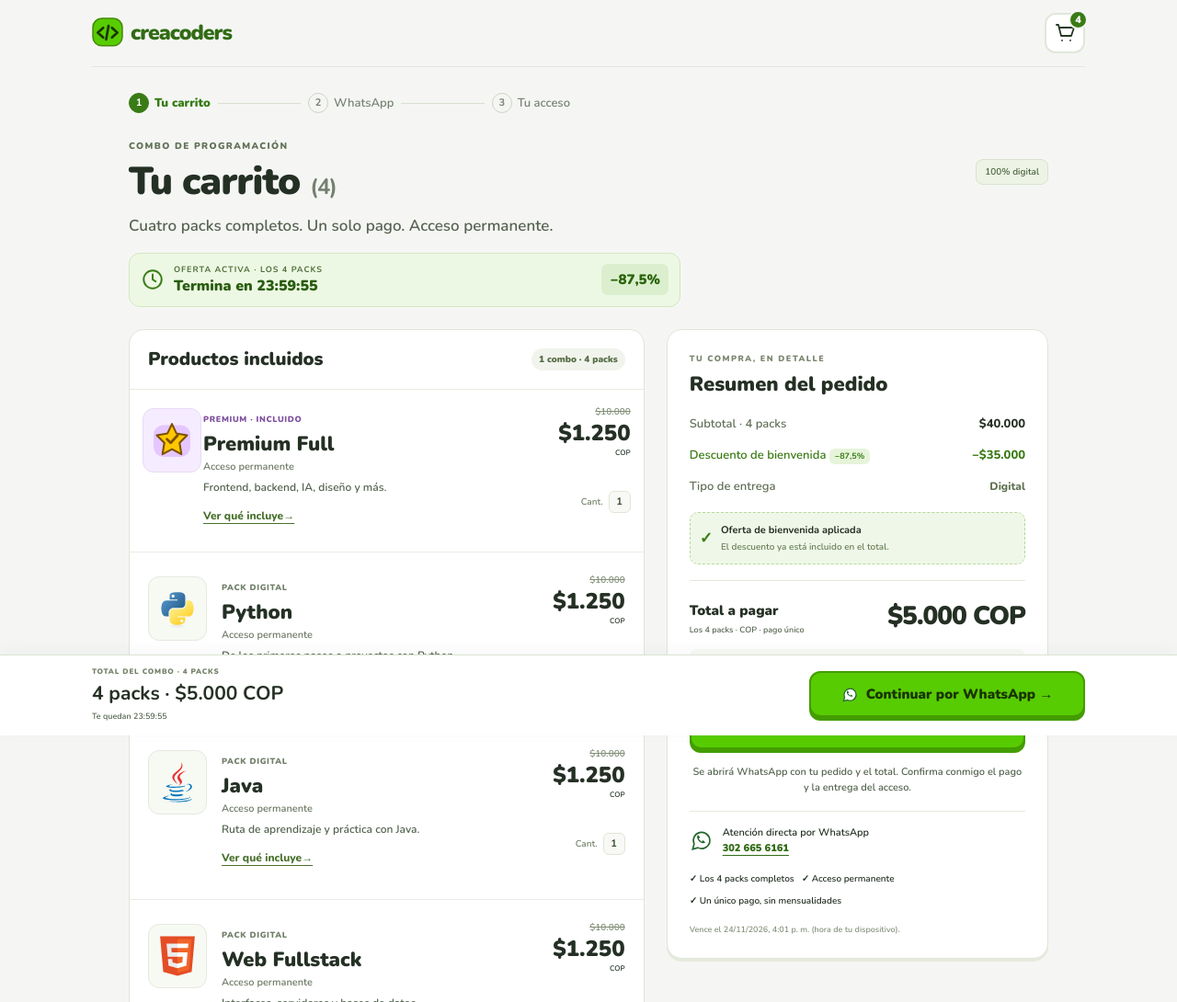
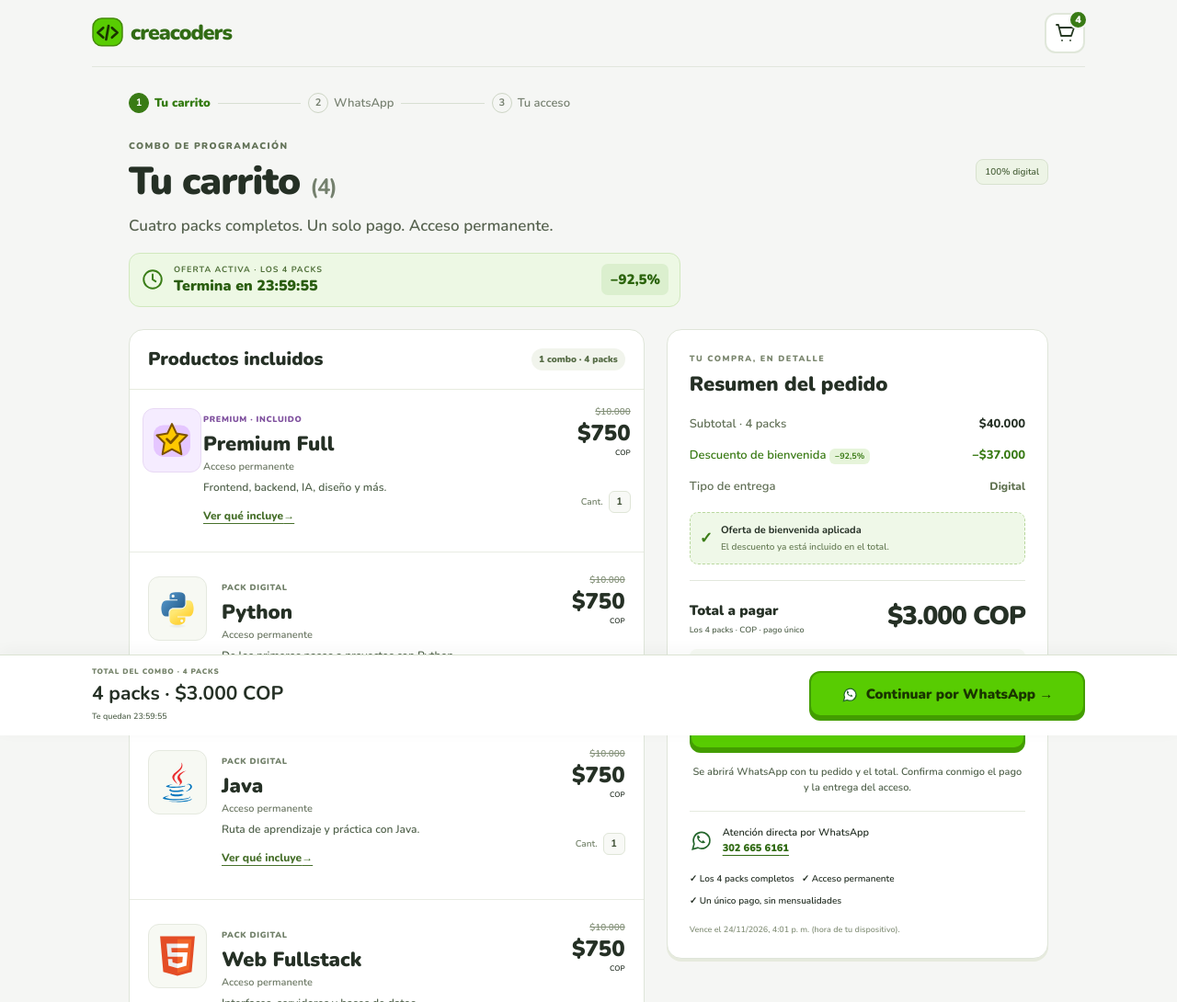
Before and after one commit to JohanBrionis/CreaCodersCol, a plain HTML site: page index.html in a window 1280 px wide. Shown: the top 1090 px of the page at 92% size. Drawn offline with nearby package versions, Linux system fonts and the light colour scheme.

Commit message:
feat: offer four permanent-access packs for COP 3000

```diff
--- a/index.html
+++ b/index.html
@@ -9,7 +9,7 @@
 <meta name="theme-color" content="#58cc02">
 <link rel="stylesheet" href="css/index.css">
 <link rel="stylesheet" href="css/cart.css?v=1">
-<script defer src="js/offer.js?v=2-5000-cart3">
+<script defer src="js/offer.js?v=3000-cart4">
 </script>
 </head>
 <body class="cart-page">
@@ -20,7 +20,7 @@
 </header>
 <main id="contenido" class="wrap checkout">
 <nav class="checkout-progress" aria-label="Proceso de compra"><span aria-current="step"><b>1</b> Tu carrito</span><i aria-hidden="true"></i><span><b>2</b> WhatsApp</span><i aria-hidden="true"></i><span><b>3</b> Tu acceso</span></nav>
-<section class="cart-heading"><div class="cart-title-row"><div><p class="eyebrow">COMBO DE PROGRAMACIÓN</p><h1>Tu carrito <span>(4)</span></h1></div><span class="digital-pill">100% digital</span></div><p class="cart-subtitle">Cuatro packs completos. Un solo pago. Acceso permanente.</p><div class="cart-banner"><svg viewBox="0 0 24 24" aria-hidden="true"><circle cx="12" cy="12" r="9"/><path d="M12 7v5l3 2"/></svg><div><strong data-offer-title>COMPROBANDO TU OFERTA</strong><span data-timer role="timer" aria-label="Tiempo restante de la oferta">Un momento…</span></div><span class="sale-tag" data-discount-row hidden>−87,5%</span></div></section>
+<section class="cart-heading"><div class="cart-title-row"><div><p class="eyebrow">COMBO DE PROGRAMACIÓN</p><h1>Tu carrito <span>(4)</span></h1></div><span class="digital-pill">100% digital</span></div><p class="cart-subtitle">Cuatro packs completos. Un solo pago. Acceso permanente.</p><div class="cart-banner"><svg viewBox="0 0 24 24" aria-hidden="true"><circle cx="12" cy="12" r="9"/><path d="M12 7v5l3 2"/></svg><div><strong data-offer-title>COMPROBANDO TU OFERTA</strong><span data-timer role="timer" aria-label="Tiempo restante de la oferta">Un momento…</span></div><span class="sale-tag" data-discount-row hidden>−92,5%</span></div></section>
 <div class="checkout-grid">
 <section class="cart-panel" id="packs" aria-labelledby="cart-title">
 <div class="panel-heading">
@@ -101,9 +101,9 @@
 <strong>$40.000</strong>
 </div>
 <div class="summary-line discount-line" data-discount-row hidden>
-<span>Descuento de bienvenida <b>−87,5%</b>
+<span>Descuento de bienvenida <b>−92,5%</b>
 </span>
-<strong>−$35.000</strong>
+<strong>−$37.000</strong>
 </div>
 <div class="summary-line"><span>Tipo de entrega</span><strong class="delivery-value">Digital</strong></div><div class="applied-offer" data-discount-row hidden><span aria-hidden="true">✓</span><div><strong>Oferta de bienvenida aplicada</strong><small>El descuento ya está incluido en el total.</small></div></div>
 <div class="total-line">
@@ -133,8 +133,8 @@
 <p>No. El combo incluye los cuatro: Premium Full, Python, Java y Web Fullstack. Los enlaces de cada pack solo te permiten consultar su contenido.</p>
 </details>
 <details>
-<summary>¿Por qué aparece $1.250 en cada pack?</summary>
-<p>Durante la oferta, repartimos el total de $5.000 entre los cuatro packs: $1.250 por pack, un descuento del 87,5% respecto a su valor normal. La compra es del combo completo.</p>
+<summary>¿Por qué aparece $750 en cada pack?</summary>
+<p>Durante la oferta, repartimos el total de $3.000 entre los cuatro packs: $750 por pack, un descuento del 92,5% respecto a su valor normal. La compra es del combo completo.</p>
 </details>
 <details>
 <summary>¿Cuánto dura la oferta?</summary>
--- a/js/offer.js
+++ b/js/offer.js
@@ -16,26 +16,26 @@
   function render() {
     const remaining = started === null ? 0 : Math.max(0, started + DAY - Date.now());
     const active = remaining > 0;
-    const price = active ? '$5.000' : '$40.000';
+    const price = active ? '$3.000' : '$40.000';
     const seconds = Math.ceil(remaining / 1000);
     const clock = [Math.floor(seconds / 3600), Math.floor(seconds % 3600 / 60), seconds % 60].map(n => String(n).padStart(2, '0')).join(':');
     all('[data-price]', el => el.textContent = price + ' COP');
-    all('[data-cart-headline]', el => el.textContent = active ? 'Todo por $5.000.' : 'Todo por $40.000.');
-    all('[data-item-price]', el => el.textContent = active ? '$1.250' : '$10.000');
+    all('[data-cart-headline]', el => el.textContent = active ? 'Todo por $3.000.' : 'Todo por $40.000.');
+    all('[data-item-price]', el => el.textContent = active ? '$750' : '$10.000');
     all('[data-item-original]', el => el.hidden = !active);
-    all('[data-item-discount]', el => el.textContent = active ? '−87,5% en el combo' : 'Precio normal');
+    all('[data-item-discount]', el => el.textContent = active ? '−92,5% en el combo' : 'Precio normal');
     all('[data-discount-row]', el => el.hidden = !active);
-    all('[data-allocation]', el => el.textContent = active ? 'Solo $1.250 por pack dentro del combo. Los 4 se compran juntos por $5.000 COP.' : 'Los 4 packs juntos por $40.000 COP. Acceso permanente.');
+    all('[data-allocation]', el => el.textContent = active ? 'Solo $750 por pack dentro del combo. Los 4 se compran juntos por $3.000 COP.' : 'Los 4 packs juntos por $40.000 COP. Acceso permanente.');
 
     all('[data-offer-title]', el => el.textContent = active ? 'OFERTA ACTIVA · LOS 4 PACKS' : 'LOS 4 PACKS · PRECIO NORMAL');
-    all('[data-saving]', el => el.textContent = active ? 'Valor por separado: $40.000 COP. Ahorras $35.000 (87,5%).' : '$10.000 COP cada pack · $40.000 COP por los cuatro.');
+    all('[data-saving]', el => el.textContent = active ? 'Valor por separado: $40.000 COP. Ahorras $37.000 (92,5%).' : '$10.000 COP cada pack · $40.000 COP por los cuatro.');
     all('[data-timer]', el => el.textContent = active ? 'Termina en ' + clock : started === null ? 'Oferta no disponible sin un registro local válido.' : 'Tu oferta de 24 horas ha terminado.');
     all('[data-deadline]', el => el.textContent = active ? 'Vence el ' + new Date(started + DAY).toLocaleString('es-CO', {dateStyle:'medium', timeStyle:'short'}) + ' (hora de tu dispositivo).' : 'Puedes comprar los packs a su precio normal.');
-    all('[data-activation]', el => el.textContent = active ? '¡Tu oferta de bienvenida está activa! Tienes 24 horas desde tu primera visita: los 4 packs por $5.000 COP.' : 'Cada pack cuesta $10.000 COP. Acceso permanente con un solo pago.');
-    all('[data-included]', el => el.textContent = active ? '✓ Incluido: los 4 por $5.000 COP' : 'Disponible por $10.000 COP');
+    all('[data-activation]', el => el.textContent = active ? '¡Tu oferta de bienvenida está activa! Tienes 24 horas desde tu primera visita: los 4 packs por $3.000 COP.' : 'Cada pack cuesta $10.000 COP. Acceso permanente con un solo pago.');
+    all('[data-included]', el => el.textContent = active ? '✓ Incluido: los 4 por $3.000 COP' : 'Disponible por $10.000 COP');
     all('[data-sticky-price]', el => el.textContent = '4 packs · ' + price + ' COP');
     all('[data-sticky-note]', el => el.textContent = active ? 'Te quedan ' + clock : 'Acceso permanente · precio normal');
-    const message = active ? 'Hola, quiero tomar la oferta de los 4 packs (Premium, Python, Java y Web Fullstack) por $5.000 COP en total, con acceso permanente.' : 'Hola, quiero comprar el combo completo de los 4 packs (Premium, Python, Java y Web Fullstack) por $40.000 COP en total, con acceso permanente.';
+    const message = active ? 'Hola, quiero tomar la oferta de los 4 packs (Premium, Python, Java y Web Fullstack) por $3.000 COP en total, con acceso permanente.' : 'Hola, quiero comprar el combo completo de los 4 packs (Premium, Python, Java y Web Fullstack) por $40.000 COP en total, con acceso permanente.';
     all('[data-buy]', el => {
       el.textContent = active ? 'Continuar por WhatsApp →' : 'Comprar combo por WhatsApp →';
       el.href = 'https://wa.me/573026656161?text=' + encodeURIComponent(message);
```
Also changed, not shown: pack/desarrollo-web/Desarrollo-Web.html (+1 -1 lines), pack/java/Java.html (+1 -1 lines), pack/premium/Pack-Premium.html (+1 -1 lines), pack/python/Python.html (+1 -1 lines).
